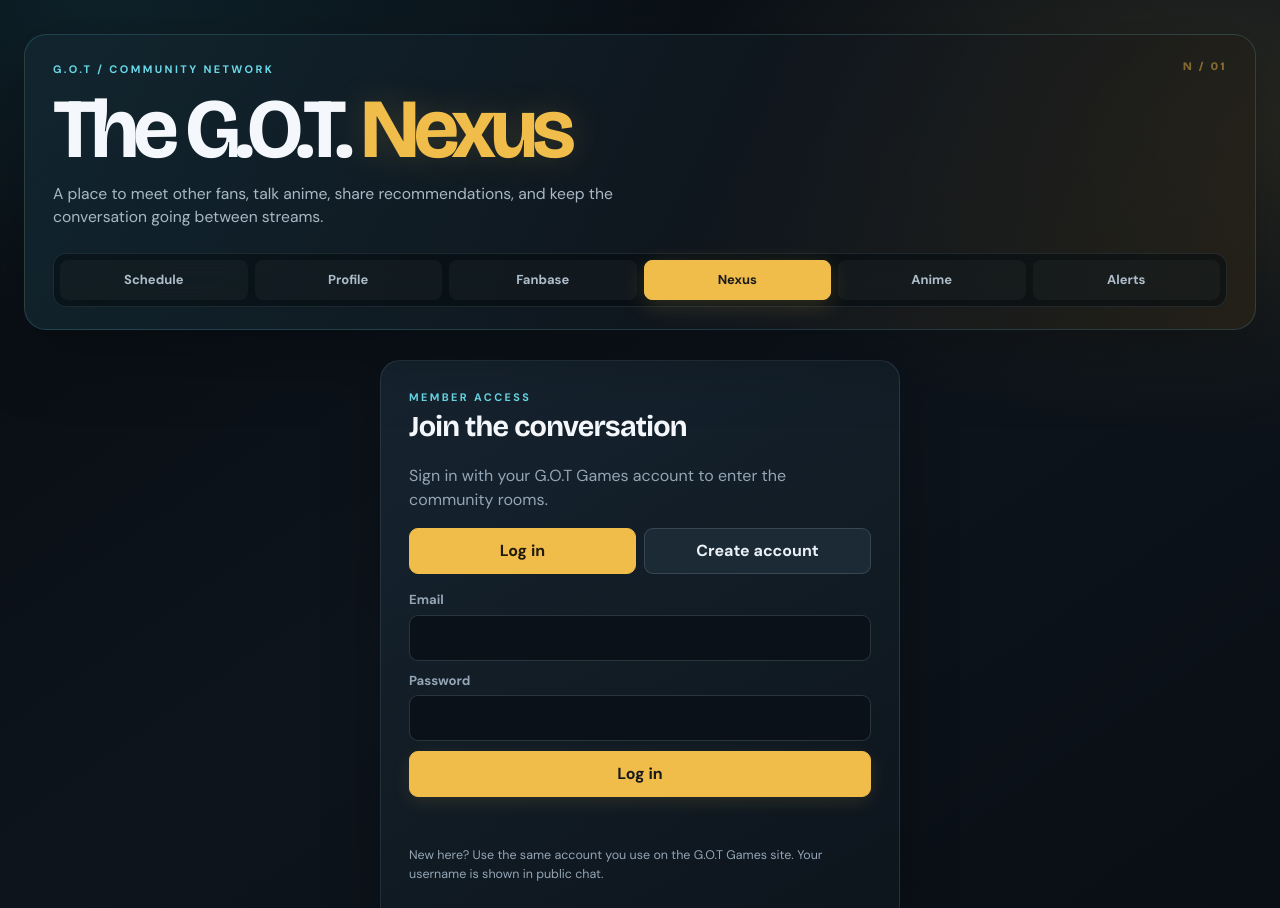
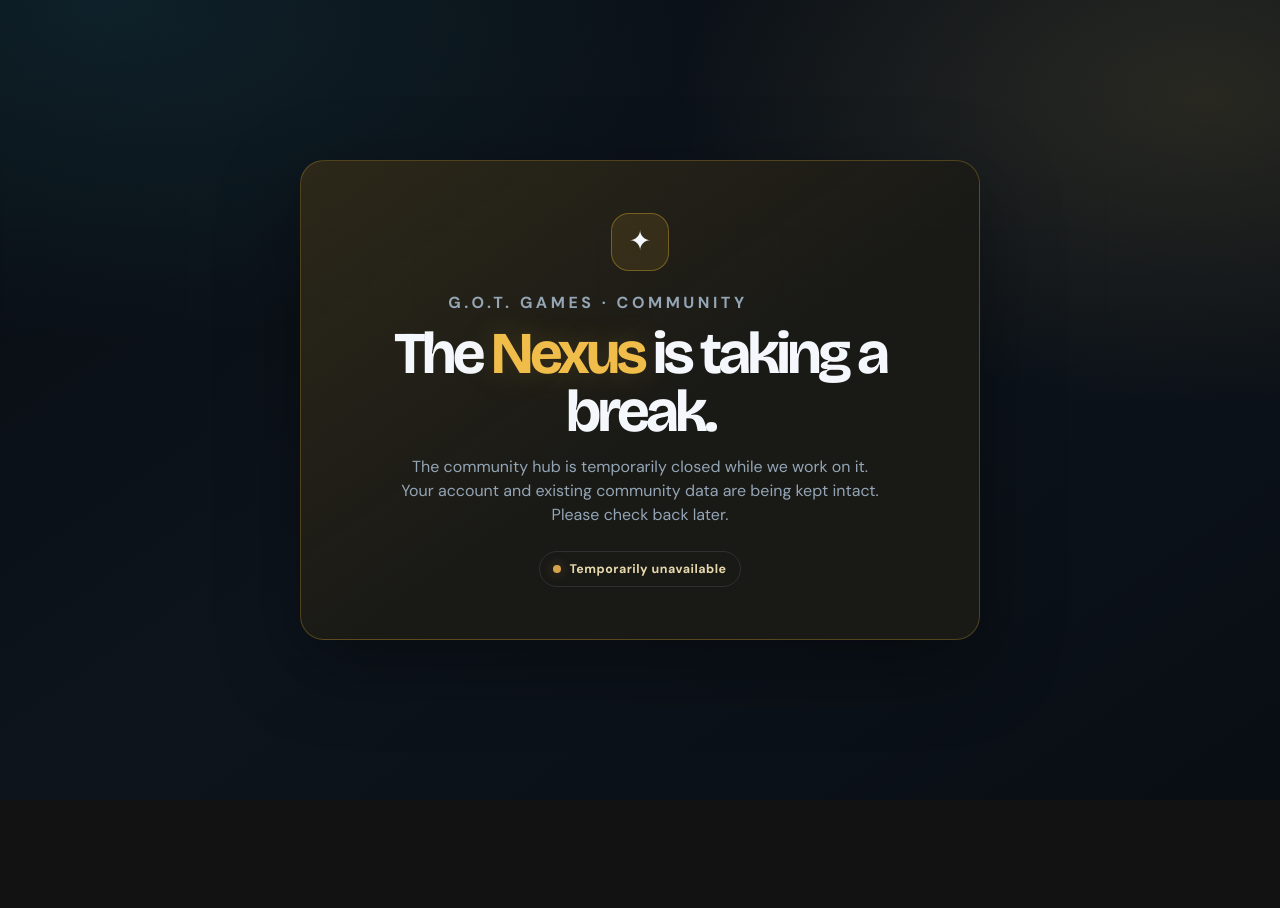
Before and after one commit to jasoncoker010101-cmd/got-schedule-tracker, a plain HTML site: page nexus.html in a window 1280 px wide. Shown: the top 908 px of the page. After the commit the page ends 800 px from the top, so only its background shows below. Drawn offline with nearby package versions, Linux system fonts and the light colour scheme.

Commit message:
Temporarily close Nexus community hub

```diff
--- a/nexus.html
+++ b/nexus.html
@@ -10,7 +10,7 @@
 <link rel="preconnect" href="https://fonts.googleapis.com">
 <link rel="preconnect" href="https://fonts.gstatic.com" crossorigin>
 <link href="https://fonts.googleapis.com/css2?family=Bricolage+Grotesque:wght@400;600;700;800&family=DM+Sans:wght@400;500;600;700&display=swap" rel="stylesheet">
-<script src="https://cdn.jsdelivr.net/npm/@supabase/supabase-js@2"></script>
+
 <style>
 :root{color-scheme:dark;--bg:#11110f;--surface:#191916;--raised:#22211c;--text:#f7f4ec;--muted:#aaa69a;--accent:#efbd32;--line:rgba(245,235,206,.13);--green:#82d6a0;--red:#ff8585;--display:"Bricolage Grotesque",sans-serif;--body:"DM Sans",sans-serif}
 *{box-sizing:border-box} [hidden]{display:none!important}
@@ -114,9 +114,25 @@ footer{margin-top:24px;color:#647887;letter-spacing:.12em;font-size:.66rem}
 @media(max-width:560px){.shell{width:calc(100% - 18px);padding-top:10px}header{padding:22px 16px 16px;border-radius:16px}header:after{right:16px;top:18px;font-size:.58rem}h1{font-size:clamp(2.45rem,13vw,3.7rem);margin-top:16px}.lead{font-size:.86rem}.site-nav{margin-top:18px}.site-nav a{flex:1 1 28%;font-size:.68rem}.hub-layout{gap:12px;margin-top:14px}.rooms{border-radius:14px}.room-list{grid-template-columns:1fr 1fr;gap:5px}.room-button{grid-template-columns:32px minmax(0,1fr);gap:8px;padding:9px 7px}.room-icon{width:32px;height:32px;font-size:1rem}.room-name{font-size:.76rem}.room-desc{font-size:.62rem}.room-arrow{display:none}.rooms-note{font-size:.7rem;padding:10px 5px}.chat-panel{min-height:590px;border-radius:14px}.chat-head{padding:13px 12px}.chat-room-icon{width:40px;height:40px}.chat-room-title{gap:9px}.chat-room-title h2{font-size:1.08rem}.chat-room-title p{font-size:.68rem}.live-state{padding:5px 7px;font-size:.62rem}.chat-guidelines{padding:9px 12px;font-size:.68rem}.messages{padding:15px 11px;max-height:52vh;min-height:300px}.chat-message{grid-template-columns:34px minmax(0,1fr);gap:9px}.avatar{width:34px;height:34px}.message-body{font-size:.85rem}.composer{padding:11px}.composer-row{gap:6px}.composer .btn{min-width:64px;padding:9px 10px}.composer textarea{font-size:.84rem;min-height:44px}.composer-foot{font-size:.63rem}}
 @media(prefers-reduced-motion:reduce){body:before{display:none}}
 
+body.nexus-closed{min-height:100vh;display:grid;place-items:center;padding:24px}
+body.nexus-closed .shell,body.nexus-closed .modal-backdrop{display:none!important}
+.nexus-maintenance{width:min(680px,100%);padding:clamp(26px,6vw,52px);border:1px solid rgba(239,189,50,.25);border-radius:24px;background:linear-gradient(145deg,rgba(239,189,50,.09),transparent 55%),#191916;box-shadow:0 24px 80px rgba(0,0,0,.35);text-align:center}
+.nexus-maintenance .mark{width:58px;height:58px;margin:0 auto 20px;display:grid;place-items:center;border:1px solid rgba(239,189,50,.35);border-radius:18px;background:rgba(239,189,50,.1);font-size:27px}
+.nexus-maintenance .eyebrow{margin:0 0 10px}
+.nexus-maintenance h1{font-size:clamp(2.2rem,8vw,3.7rem);margin:0 0 14px}
+.nexus-maintenance p{max-width:490px;margin:0 auto;color:var(--muted);font-size:1rem}
+.nexus-maintenance .status{display:inline-flex;align-items:center;gap:8px;margin-top:24px;padding:8px 13px;border:1px solid var(--line);border-radius:999px;color:#e8d9ad;font-size:.78rem;font-weight:800;letter-spacing:.04em}
+.nexus-maintenance .status:before{content:"";width:8px;height:8px;border-radius:50%;background:#d6a34d;box-shadow:0 0 12px rgba(214,163,77,.35)}
 </style>
 </head>
-<body>
+<body class="nexus-closed">
+<section class="nexus-maintenance" role="status" aria-live="polite">
+  <div class="mark" aria-hidden="true">✦</div>
+  <p class="eyebrow">G.O.T. GAMES · COMMUNITY</p>
+  <h1>The <span style="color:var(--accent)">Nexus</span> is taking a break.</h1>
+  <p>The community hub is temporarily closed while we work on it. Your account and existing community data are being kept intact. Please check back later.</p>
+  <div class="status">Temporarily unavailable</div>
+</section>
 <div class="shell">
 <header>
   <div class="eyebrow">G.O.T / community network</div>
@@ -179,7 +195,7 @@ const GOT_SUPABASE_URL="https://tzgxkiucsjampbresqkw.supabase.co";
 const GOT_SUPABASE_KEY="sb_publishable_hOSPQ3wZ9TB3cqsj0ruHXQ_TLjEVN9E";
 window.GOT_SUPABASE=window.supabase.createClient(GOT_SUPABASE_URL,GOT_SUPABASE_KEY);
 </script>
-<script src="nexus.js"></script>
+
 <script src="notifications.js"></script>
 </body>
 </html>
```
